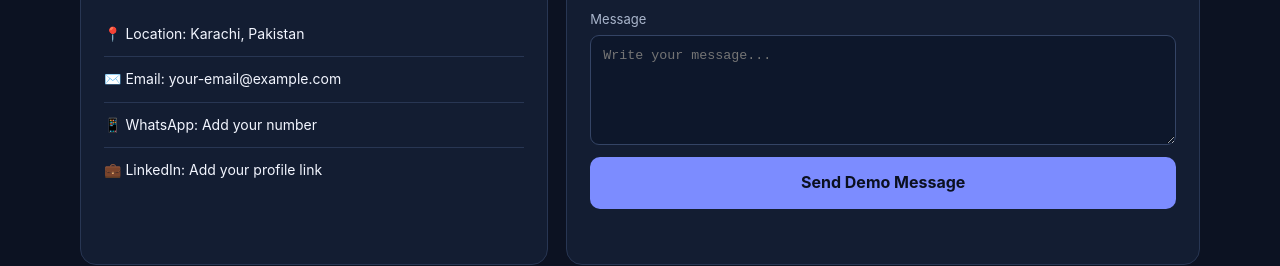
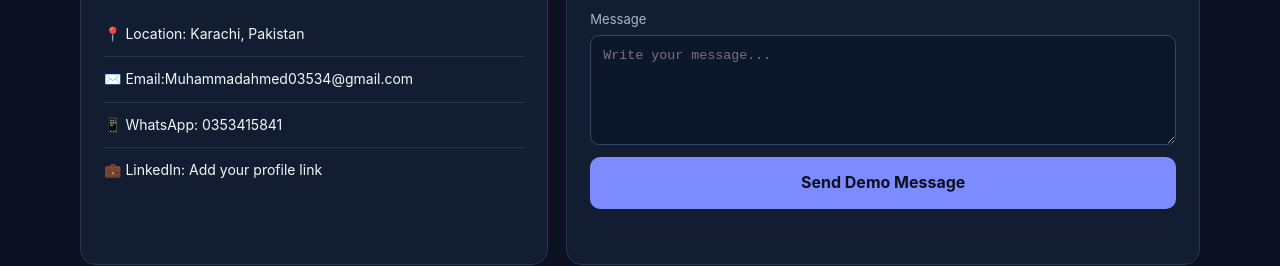
Before and after one commit to RoniXtar/Ahmed, a plain HTML site: page index.html in a window 1280 px wide. Shown: the part 3427-3693 px from the top of the page. Drawn offline with Linux system fonts and the light colour scheme.

Commit message:
Update contact details in index.html

```diff
--- a/index.html
+++ b/index.html
@@ -407,8 +407,8 @@ header, main, footer {
           <h3>Get in touch</h3>
           <p>This demo portfolio uses editable placeholder contact details. Replace these with the details you want to publish.</p>
           <div class="contact-line">📍 Location: Karachi, Pakistan</div>
-          <div class="contact-line">✉️ Email: your-email@example.com</div>
-          <div class="contact-line">📱 WhatsApp: Add your number</div>
+          <div class="contact-line">✉️ Email:Muhammadahmed03534@gmail.com</div>
+          <div class="contact-line">📱 WhatsApp: 0353415841 </div>
           <div class="contact-line">💼 LinkedIn: Add your profile link</div>
         </div>
         <div class="contact-card">
```
